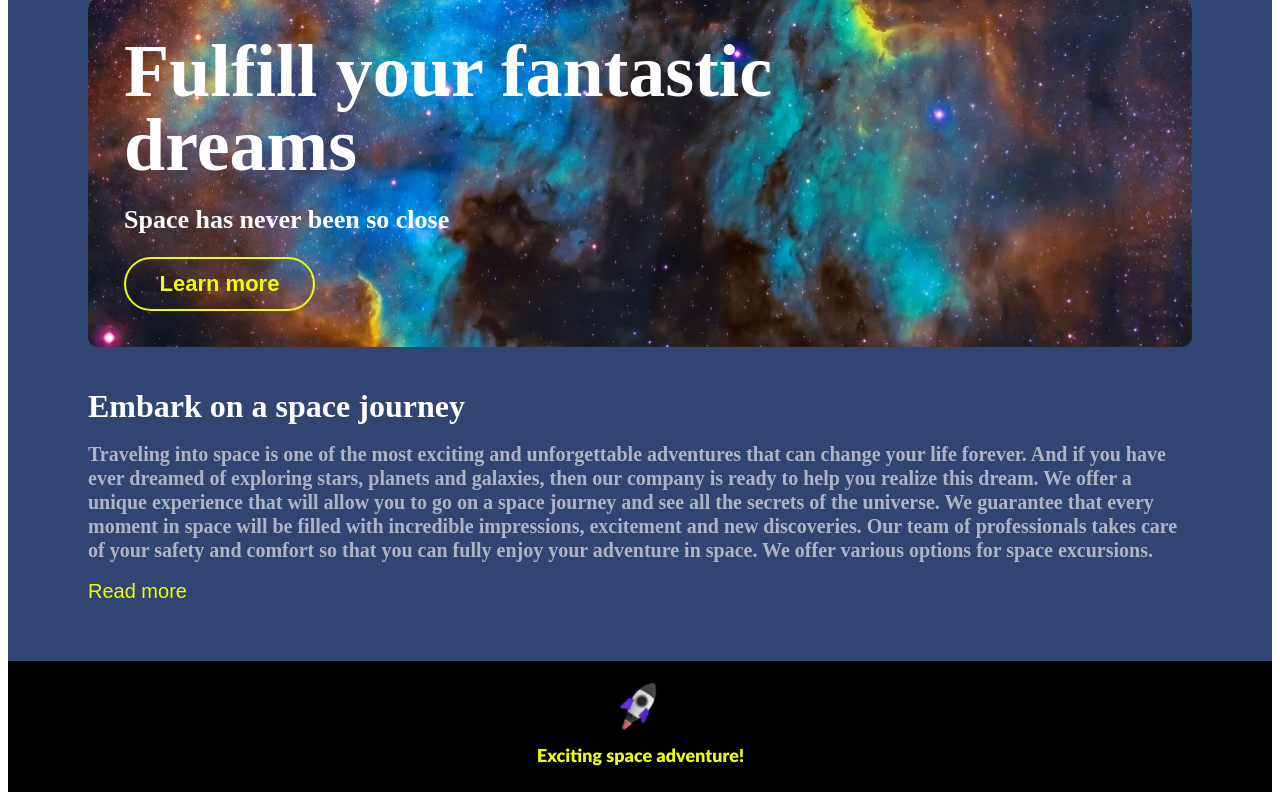
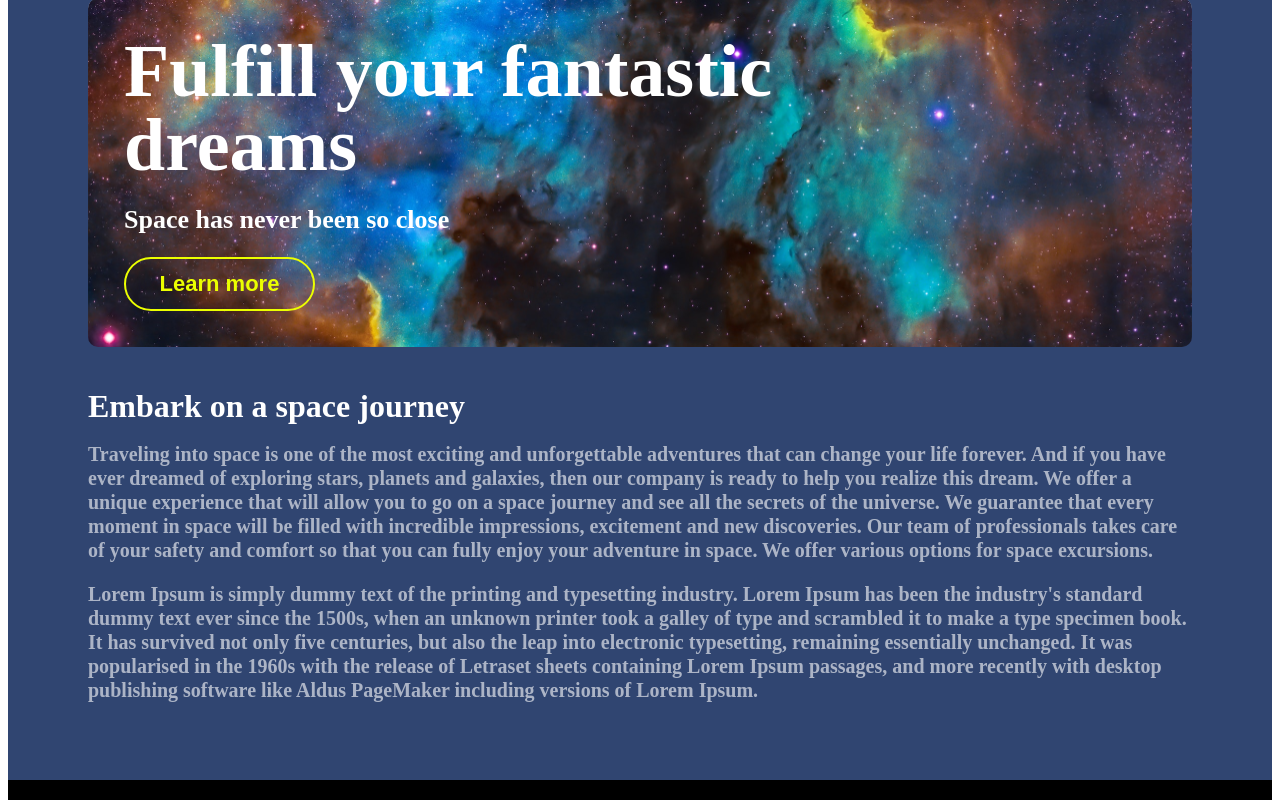
Before and after one commit to mrrustemka/adaptive-web-site, a React (Create React App) app: page / in a window 1280 px wide. Both pictures are taken after a click on the button "Read more". Shown: the part 1470-2270 px from the top of the page. Built offline with nearby package versions, Linux system fonts and the light colour scheme; the HTML template or start-up script is replaced by a standard one.

Commit message:
added-read-more-functionality

```diff
--- a/src/App.js
+++ b/src/App.js
@@ -8,6 +8,8 @@
 
 function App() {
   const [isMobile, setIsMobile] = useState(window.innerWidth <= 360);
+  const [isTextVisible, setTextVisible] = useState(false);
+
 
   useEffect(() => {
     const handleResize = () => {
@@ -20,6 +22,10 @@
       window.removeEventListener('resize', handleResize);
     };
   }, []);
+
+  const handleButtonClick = () => {
+    setTextVisible(!isTextVisible);
+  };
 
   const cardData = [
     { header: 'Move the borders of reality!', textDesktop: "Go on a space adventure - it's possible with us!", textMobile: "Go on a space adventure", className: 'card__item card__item--1' },
@@ -61,7 +67,10 @@
       <div className="content__description">
         <h5 className="content__description-title">Embark on a space journey</h5>
         <p className="content__description-text">Traveling into space is one of the most exciting and unforgettable adventures that can change your life forever. And if you have ever dreamed of exploring stars, planets and galaxies, then our company is ready to help you realize this dream. We offer a unique experience that will allow you to go on a space journey and see all the secrets of the universe. We guarantee that every moment in space will be filled with incredible impressions, excitement and new discoveries. Our team of professionals takes care of your safety and comfort so that you can fully enjoy your adventure in space. We offer various options for space excursions.</p>
-          <button className="content__description-button">Read more</button>
+        {!isTextVisible && (
+          <button className="content__description-button" onClick={handleButtonClick}>Read more</button>
+        )}
+        <p className={`content__description-additional ${isTextVisible ? 'visible' : ''}`}>Lorem Ipsum is simply dummy text of the printing and typesetting industry. Lorem Ipsum has been the industry's standard dummy text ever since the 1500s, when an unknown printer took a galley of type and scrambled it to make a type specimen book. It has survived not only five centuries, but also the leap into electronic typesetting, remaining essentially unchanged. It was popularised in the 1960s with the release of Letraset sheets containing Lorem Ipsum passages, and more recently with desktop publishing software like Aldus PageMaker including versions of Lorem Ipsum.</p>
       </div>
     </div>
       <footer className="footer">
--- a/src/App.scss
+++ b/src/App.scss
@@ -241,6 +241,19 @@
     .content__description-button:hover {
         opacity: 60%;
         transition: fill 0.3s ease;
+    }
+    .content__description-additional {
+      display: none;
+      transition: opacity 0.5s ease-in-out;
+    }
+
+    .content__description-additional.visible {
+      display: block;
+      font-size: 20px;
+      font-weight: 700;
+      line-height: 24px;
+      opacity: 60%;
+      color: $white;
     }
   }
 }
```
Lines whose indentation alone changed are shown as unchanged.
